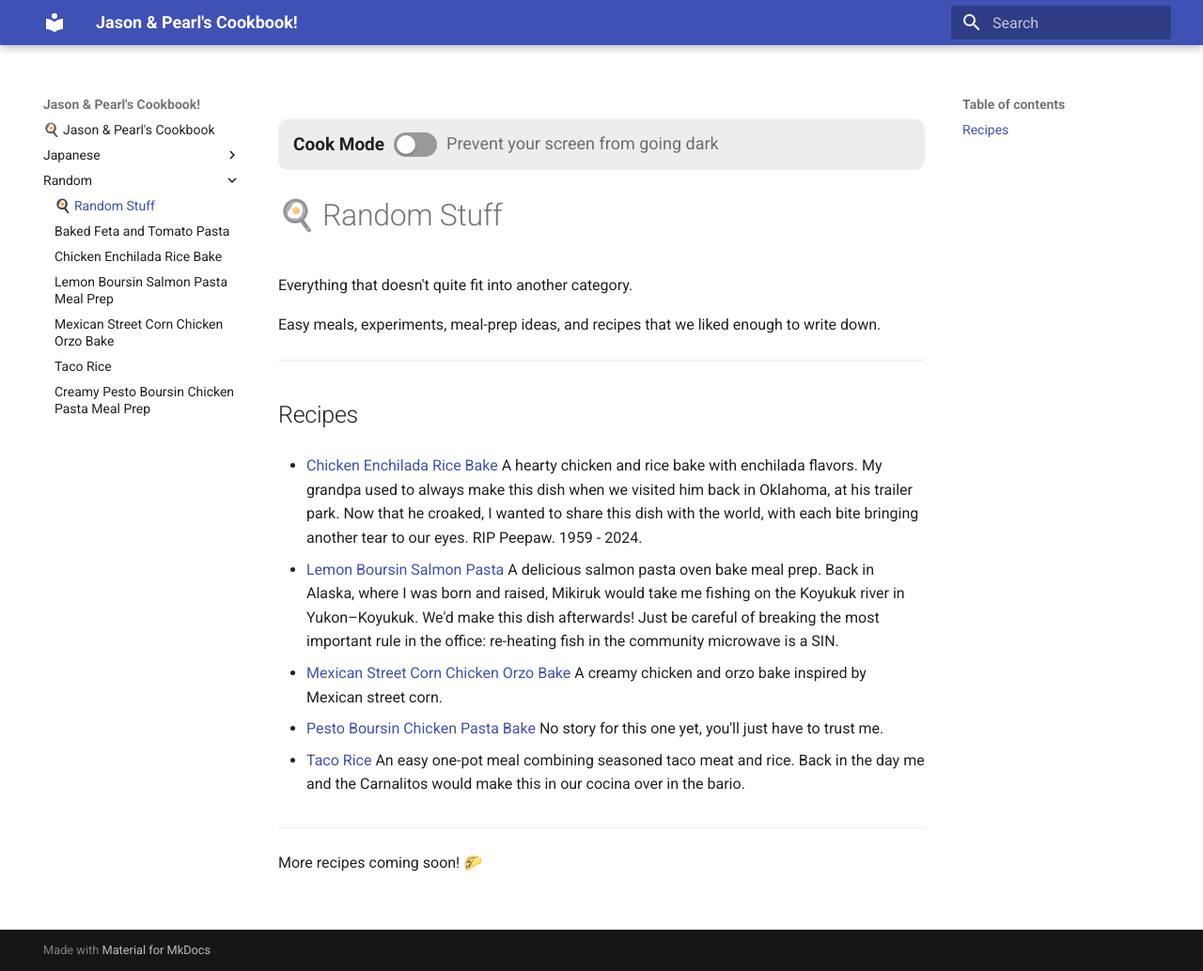
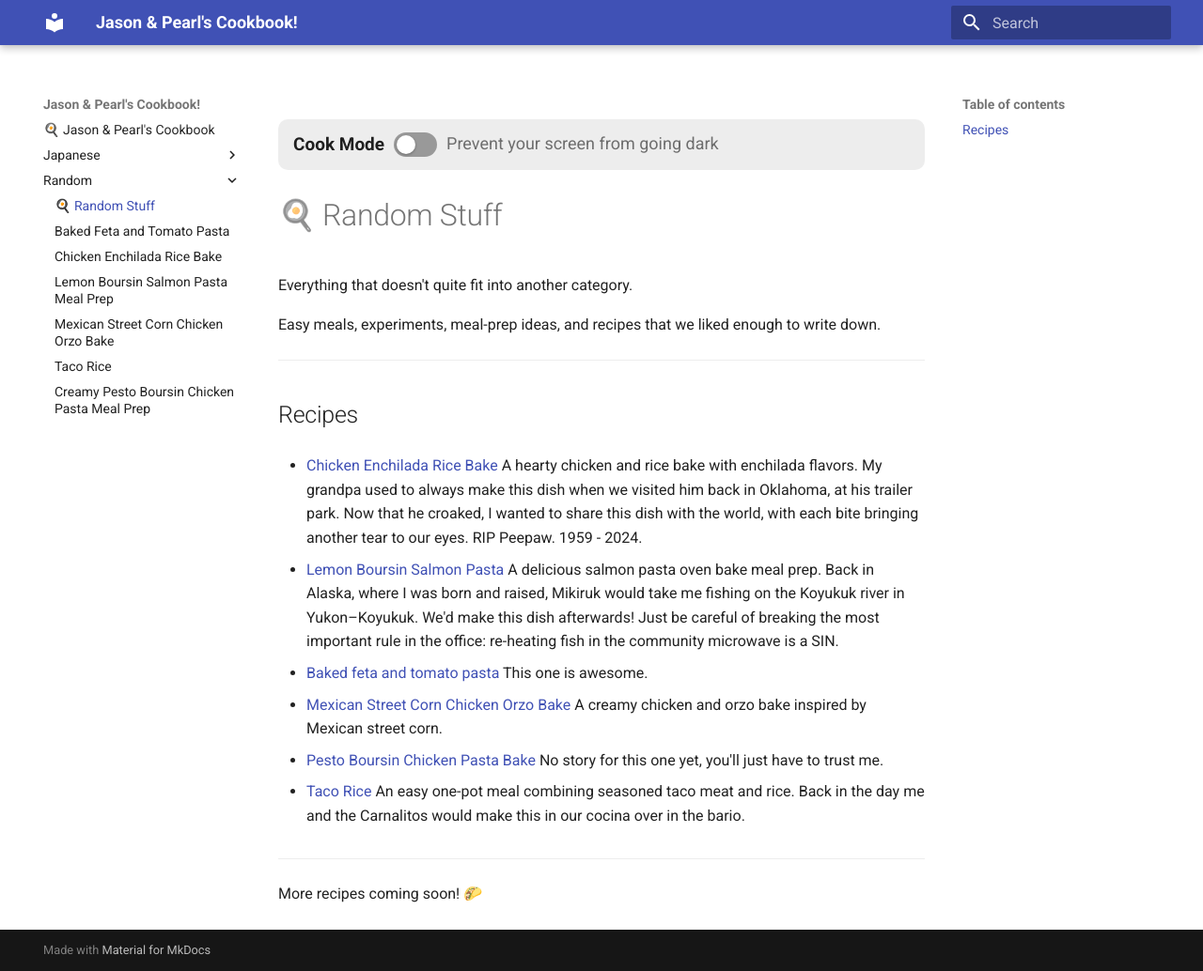
Before and after one commit to glerk/my-cookbook, an MkDocs documentation site: the page built from docs/Random/index.md, in a window 1280 px wide and 1034 px high. Shown: the whole window at 94% size. Built offline with MkDocs 1.6.1 and Material for MkDocs 9.7.7, drawn with Linux system fonts in a browser that asks for light colours.

Commit message:
vault backup: 2026-10-18 16:50:59

```diff
--- a/docs/Random/index.md
+++ b/docs/Random/index.md
@@ -15,6 +15,9 @@ Easy meals, experiments, meal-prep ideas, and recipes that we liked enough to wr
 - [Lemon Boursin Salmon Pasta](lemon-boursin-salmon-pasta.md)
   A delicious salmon pasta oven bake meal prep. Back in Alaska, where I was born and raised, Mikiruk would take me fishing on the Koyukuk river in Yukon–Koyukuk. We'd make this dish afterwards! Just be careful of breaking the most important rule in the office: re-heating fish in the community microwave is a SIN.
 
+- [Baked feta and tomato pasta](baked-feta-and-tomato-pasta.md)
+This one is awesome.
+
 - [Mexican Street Corn Chicken Orzo Bake](mexican-street-corn-chicken-orzo-bake.md)
   A creamy chicken and orzo bake inspired by Mexican street corn.
 
```
Also changed, not shown: 1 other file.
